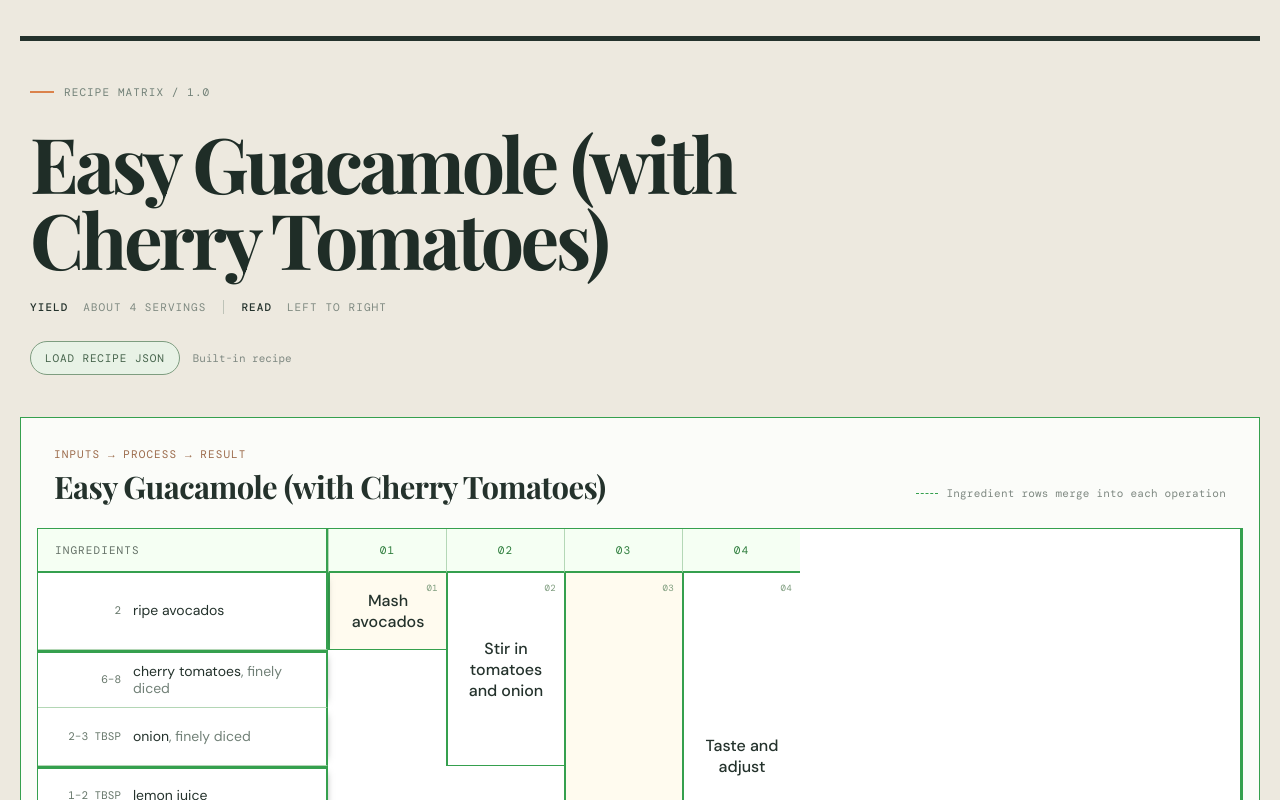
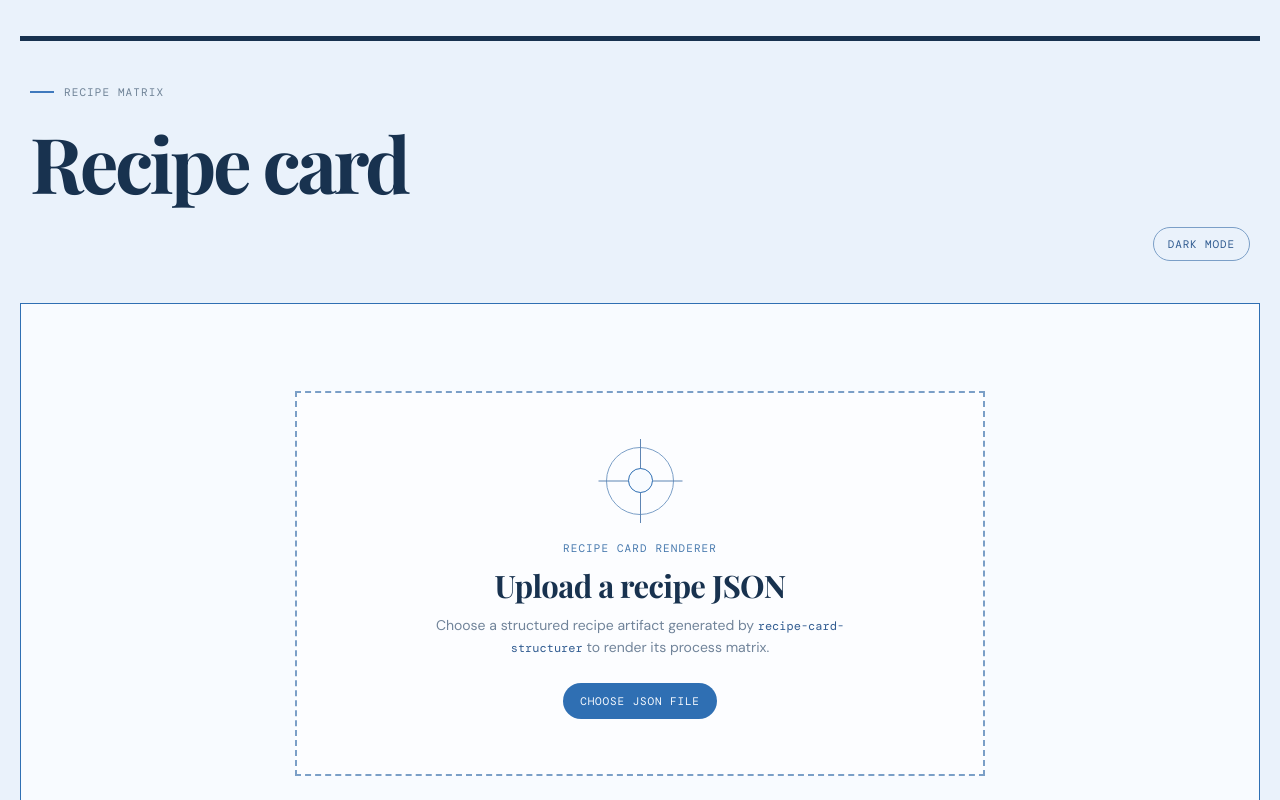
Before and after one commit to gradybknight/recipe_generator, a React (Vite) app: page / in a window 1280 px wide. Shown: the top 800 px of the page. Built offline with nearby package versions, Linux system fonts and the light colour scheme.

Commit message:
blue theme, dark mode, initial state

```diff
--- a/src/main.jsx
+++ b/src/main.jsx
@@ -1,6 +1,5 @@
-import { StrictMode, useMemo, useState } from 'react'
+import { StrictMode, useEffect, useMemo, useState } from 'react'
 import { createRoot } from 'react-dom/client'
-import defaultRecipe from './recipe.json'
 import './styles.css'
 
 const colors = {
@@ -178,11 +177,34 @@ function Notes({ recipe }) {
   )
 }
 
+function EmptyRecipe({ onFile, error }) {
+  return (
+    <section className="empty-panel">
+      <div className="upload-target">
+        <div className="target-mark" aria-hidden="true"><span /></div>
+        <div className="section-kicker">Recipe card renderer</div>
+        <h2>Upload a recipe JSON</h2>
+        <p>Choose a structured recipe artifact generated by <code>recipe-card-structurer</code> to render its process matrix.</p>
+        <label className="target-picker">
+          <input type="file" accept="application/json,.json" onChange={onFile} />
+          <span>Choose JSON file</span>
+        </label>
+        {error && <div className="import-error" role="alert">{error}</div>}
+      </div>
+    </section>
+  )
+}
+
 function App() {
-  const [recipe, setRecipe] = useState(defaultRecipe)
+  const [recipe, setRecipe] = useState(null)
   const [completedThrough, setCompletedThrough] = useState(0)
-  const [loadedFile, setLoadedFile] = useState('Built-in recipe')
+  const [loadedFile, setLoadedFile] = useState('')
   const [importError, setImportError] = useState('')
+  const [darkMode, setDarkMode] = useState(false)
+
+  useEffect(() => {
+    document.documentElement.dataset.theme = darkMode ? 'dark' : 'light'
+  }, [darkMode])
 
   const handleFile = async (event) => {
     const file = event.currentTarget.files?.[0]
@@ -205,24 +227,28 @@ function App() {
     <main className="app-shell">
       <div className="top-rule" />
       <header className="recipe-header">
-        <div className="eyebrow"><span className="eyebrow-mark" /> Recipe matrix / {recipe.schema_version}</div>
-        <h1>{recipe.title}</h1>
-        <div className="header-meta">
+        <div className="eyebrow"><span className="eyebrow-mark" /> Recipe matrix{recipe && ` / ${recipe.schema_version}`}</div>
+        <h1>{recipe ? recipe.title : 'Recipe card'}</h1>
+        {recipe && <div className="header-meta">
           <span><strong>Yield</strong> {recipe.servings.display}</span>
           <span className="meta-divider" />
           <span><strong>Read</strong> left to right</span>
-        </div>
-        <div className="recipe-tools">
+        </div>}
+        {recipe && <div className="recipe-tools">
           <label className="file-picker">
             <input type="file" accept="application/json,.json" onChange={handleFile} />
             <span>Load recipe JSON</span>
           </label>
+          <button type="button" className="theme-toggle" onClick={() => setDarkMode((enabled) => !enabled)}>
+            {darkMode ? 'Light mode' : 'Dark mode'}
+          </button>
           <span className="loaded-file">{loadedFile}</span>
-          {importError && <span className="import-error" role="alert">{importError}</span>}
-        </div>
+        </div>}
+        {!recipe && <div className="empty-header-tools"><button type="button" className="theme-toggle" onClick={() => setDarkMode((enabled) => !enabled)}>{darkMode ? 'Light mode' : 'Dark mode'}</button></div>}
       </header>
 
-      <section className="matrix-panel">
+      {!recipe && <EmptyRecipe onFile={handleFile} error={importError} />}
+      {recipe && <section className="matrix-panel">
         <div className="matrix-caption">
           <div>
             <div className="section-kicker">Inputs → process → result</div>
@@ -232,10 +258,10 @@ function App() {
         </div>
         {completedThrough > 0 && <div className="progress-strip"><span>Progress saved through step {completedThrough}</span><span className="progress-actions"><button type="button" onClick={() => setCompletedThrough((step) => Math.max(0, step - 1))}>Undo step {completedThrough}</button><button type="button" onClick={() => setCompletedThrough(0)}>Show all</button></span></div>}
         <RecipeMatrix recipe={recipe} completedThrough={completedThrough} onComplete={setCompletedThrough} onUndo={() => setCompletedThrough((step) => Math.max(0, step - 1))} />
-      </section>
+      </section>}
 
-      <Notes recipe={recipe} />
-      {recipe.validation.needs_review && <div className="review-warning">Review needed: {recipe.validation.issues.join(' ')}</div>}
+      {recipe && <Notes recipe={recipe} />}
+      {recipe?.validation.needs_review && <div className="review-warning">Review needed: {recipe.validation.issues.join(' ')}</div>}
       <footer><span>Generated from structured recipe data</span><span>Kitchen / 01</span></footer>
     </main>
   )
--- a/src/styles.css
+++ b/src/styles.css
@@ -20,8 +20,26 @@ h2 { font: 700 31px/1.1 'Playfair Display', serif; margin: 8px 0 0; letter-spaci
 .file-picker input { position: absolute; width: 1px; height: 1px; opacity: 0; pointer-events: none; }
 .file-picker span { border: 1px solid #7e9d80; border-radius: 22px; padding: 9px 14px; color: #45634b; background: #e8f2e6; font: 11px 'DM Mono', monospace; text-transform: uppercase; letter-spacing: .08em; }
 .file-picker span:hover { background: #d5e6d4; }
+.theme-toggle { border: 1px solid #7b9fc7; border-radius: 22px; padding: 9px 14px; color: #315c91; background: transparent; cursor: pointer; font: 11px 'DM Mono', monospace; text-transform: uppercase; letter-spacing: .08em; }
+.theme-toggle:hover { background: #d1e3f6; }
 .loaded-file { color: #7f8982; font: 11px 'DM Mono', monospace; }
 .import-error { flex-basis: 100%; color: #8a543e; font: 11px/1.5 'DM Mono', monospace; }
+.empty-header-tools { display: flex; justify-content: flex-end; margin-top: 27px; }
+.empty-panel { min-height: 560px; display: grid; place-items: center; border: 1px solid #2f6fb3; background: #f8fbff; padding: 34px; }
+.upload-target { width: min(690px, 100%); min-height: 385px; display: flex; flex-direction: column; align-items: center; justify-content: center; text-align: center; border: 2px dashed #7b9fc7; background: rgba(255, 255, 255, .64); padding: 45px 30px; }
+.target-mark { width: 68px; height: 68px; display: grid; place-items: center; border: 1px solid #7b9fc7; border-radius: 50%; margin-bottom: 26px; position: relative; }
+.target-mark::before, .target-mark::after, .target-mark span::before, .target-mark span::after { content: ''; position: absolute; background: #5f85b3; }
+.target-mark::before, .target-mark::after { width: 1px; height: 84px; }
+.target-mark::after { transform: rotate(90deg); }
+.target-mark span { width: 25px; height: 25px; border: 1px solid #2f6fb3; border-radius: 50%; position: relative; z-index: 1; background: #f8fbff; }
+.target-mark span::before, .target-mark span::after { display: none; }
+.upload-target h2 { margin: 13px 0 12px; }
+.upload-target p { max-width: 450px; color: #71849a; font-size: 14px; line-height: 1.6; margin-bottom: 25px; }
+.upload-target code { color: #315c91; font: 12px 'DM Mono', monospace; }
+.target-picker { cursor: pointer; }
+.target-picker input { position: absolute; width: 1px; height: 1px; opacity: 0; pointer-events: none; }
+.target-picker span { display: inline-block; border-radius: 22px; padding: 11px 17px; color: #f8fbff; background: #2f6fb3; font: 11px 'DM Mono', monospace; text-transform: uppercase; letter-spacing: .08em; }
+.target-picker span:hover { background: #245b99; }
 .matrix-panel { border: 1px solid #35a04e; background: #fbfcf9; padding: 0 16px 16px; box-shadow: 0 4px 0 rgba(48, 97, 57, .07); }
 .matrix-caption { display: flex; justify-content: space-between; align-items: end; padding: 29px 17px 25px; }
 .section-kicker { color: #9b6a4a; }
@@ -85,3 +103,98 @@ footer { display: flex; justify-content: space-between; color: #8b938c; padding:
   .matrix-panel, .notes-panel { break-inside: avoid; }
   .matrix-scroll { overflow: visible; }
 }
+
+/* Blue theme */
+:root { color: #18324f; background: #eaf2fb; }
+body { background: #eaf2fb; }
+.top-rule { background: #18324f; }
+.eyebrow { color: #6e8296; }
+.eyebrow-mark { background: #3f79bd; }
+h1 { color: #18324f; }
+.header-meta { color: #71869b; }
+.header-meta strong { color: #18324f; }
+.meta-divider { background: #b8c9da; }
+.file-picker span { border-color: #7b9fc7; color: #315c91; background: #e5effa; }
+.file-picker span:hover { background: #d1e3f6; }
+.theme-toggle { border-color: #7b9fc7; color: #315c91; }
+.theme-toggle:hover { background: #d1e3f6; }
+.loaded-file, .matrix-key { color: #7890a6; }
+.matrix-panel { border-color: #2f6fb3; background: #f8fbff; box-shadow: 0 4px 0 rgba(43, 93, 148, .1); }
+.section-kicker { color: #4779ae; }
+.key-line { border-color: #2f6fb3; }
+.recipe-matrix { border-color: #2f6fb3; background: #fff; }
+.matrix-head { color: #2d619d; border-color: #2f6fb3; background: #eff6fd; }
+.completed-head { background: #e5effa; color: #416e9e; border-color: #2f6fb3; }
+.completed-head small { color: #7892ac; }
+.completed-head:hover { background: #d1e3f6; }
+.ingredient-head { border-color: #2f6fb3; color: #607991; }
+.operation-head { border-color: #b7cee6; }
+.matrix-ingredient { border-color: #2f6fb3; border-bottom-color: #b7cee6; background: #fff; box-shadow: 5px 0 7px -7px rgba(24, 50, 79, .55); }
+.matrix-ingredient.step-start { border-top-color: #2f6fb3; }
+.summary-row, .completed-cell, .progress-strip { background: #e5effa; }
+.matrix-summary small, .matrix-amount { color: #71849a; }
+.summary-check { color: #2e69ae; }
+.matrix-ingredient em { color: #71849a; }
+.operation-cell { border-color: #2f6fb3; background: rgba(255, 255, 255, .96); }
+.operation-cell.warm { background: rgba(244, 248, 253, .98); }
+.operation-cell button:hover { color: #3e6faa; }
+.operation-number { color: #5f85b3; }
+.completed-cell { border-color: #2f6fb3; }
+.restore-button, .progress-strip button { border-color: #a9bfd9; color: #486d9c; }
+.restore-button:hover, .progress-strip button:hover { background: #d1e3f6; }
+.notes-panel { border-color: #bdcde0; background: #eef4fb; }
+.note-index { color: #3e72ac; }
+.note p { color: #5e7188; }
+footer { color: #74879a; }
+
+/* Dark mode */
+:root[data-theme='dark'] { color: #e4edf7; background: #0d1724; }
+:root[data-theme='dark'] body { background: #0d1724; }
+:root[data-theme='dark'] .top-rule { background: #b8d5f4; }
+:root[data-theme='dark'] .eyebrow { color: #9bb5d0; }
+:root[data-theme='dark'] .eyebrow-mark { background: #78a9dc; }
+:root[data-theme='dark'] h1, :root[data-theme='dark'] .header-meta strong { color: #f0f6fc; }
+:root[data-theme='dark'] .header-meta { color: #a8bdd4; }
+:root[data-theme='dark'] .meta-divider { background: #415a73; }
+:root[data-theme='dark'] .file-picker span { border-color: #6d99c7; color: #c6def7; background: #1a3551; }
+:root[data-theme='dark'] .file-picker span:hover { background: #26496d; }
+:root[data-theme='dark'] .empty-header-tools .theme-toggle { border-color: #6d99c7; color: #c6def7; }
+:root[data-theme='dark'] .empty-panel { border-color: #78a9dc; background: #111f30; }
+:root[data-theme='dark'] .upload-target { border-color: #6d99c7; background: rgba(23, 39, 58, .72); }
+:root[data-theme='dark'] .target-mark { border-color: #6d99c7; }
+:root[data-theme='dark'] .target-mark::before, :root[data-theme='dark'] .target-mark::after { background: #a5c8ec; }
+:root[data-theme='dark'] .target-mark span { border-color: #78a9dc; background: #17273a; }
+:root[data-theme='dark'] .upload-target p { color: #a8bdd4; }
+:root[data-theme='dark'] .upload-target code { color: #c6def7; }
+:root[data-theme='dark'] .target-picker span { color: #102235; background: #a9d0f5; }
+:root[data-theme='dark'] .target-picker span:hover { background: #c6def7; }
+:root[data-theme='dark'] .theme-toggle { border-color: #6d99c7; color: #c6def7; }
+:root[data-theme='dark'] .theme-toggle:hover { background: #2b567e; }
+:root[data-theme='dark'] .loaded-file, :root[data-theme='dark'] .matrix-key { color: #9bb5d0; }
+:root[data-theme='dark'] .matrix-panel { border-color: #78a9dc; background: #111f30; box-shadow: 0 4px 0 rgba(0, 0, 0, .25); }
+:root[data-theme='dark'] .section-kicker { color: #9fc4e8; }
+:root[data-theme='dark'] .key-line { border-color: #78a9dc; }
+:root[data-theme='dark'] .recipe-matrix { border-color: #78a9dc; background: #17273a; }
+:root[data-theme='dark'] .matrix-head { color: #c6def7; border-color: #78a9dc; background: #1a3551; }
+:root[data-theme='dark'] .completed-head { background: #214466; color: #d7e9fb; border-color: #78a9dc; }
+:root[data-theme='dark'] .completed-head small { color: #9bb5d0; }
+:root[data-theme='dark'] .completed-head:hover { background: #2b567e; }
+:root[data-theme='dark'] .ingredient-head { border-color: #78a9dc; color: #b4cbe2; }
+:root[data-theme='dark'] .operation-head { border-color: #486b8e; }
+:root[data-theme='dark'] .matrix-ingredient { border-color: #78a9dc; border-bottom-color: #486b8e; background: #17273a; box-shadow: 5px 0 7px -7px rgba(0, 0, 0, .8); }
+:root[data-theme='dark'] .matrix-ingredient.step-start { border-top-color: #78a9dc; }
+:root[data-theme='dark'] .summary-row, :root[data-theme='dark'] .completed-cell, :root[data-theme='dark'] .progress-strip { background: #1b3a5b; }
+:root[data-theme='dark'] .matrix-summary small, :root[data-theme='dark'] .matrix-amount { color: #a8bdd4; }
+:root[data-theme='dark'] .summary-check { color: #a9d0f5; }
+:root[data-theme='dark'] .matrix-ingredient em { color: #a8bdd4; }
+:root[data-theme='dark'] .operation-cell { border-color: #78a9dc; background: rgba(23, 39, 58, .98); }
+:root[data-theme='dark'] .operation-cell.warm { background: rgba(29, 47, 68, .98); }
+:root[data-theme='dark'] .operation-cell button:hover { color: #b7d7f6; }
+:root[data-theme='dark'] .operation-number { color: #a5c8ec; }
+:root[data-theme='dark'] .completed-cell { border-color: #78a9dc; }
+:root[data-theme='dark'] .restore-button, :root[data-theme='dark'] .progress-strip button { border-color: #648bb4; color: #c6def7; }
+:root[data-theme='dark'] .restore-button:hover, :root[data-theme='dark'] .progress-strip button:hover { background: #2b567e; }
+:root[data-theme='dark'] .notes-panel { border-color: #486b8e; background: #16283c; }
+:root[data-theme='dark'] .note-index { color: #9fc4e8; }
+:root[data-theme='dark'] .note p { color: #b4cbe2; }
+:root[data-theme='dark'] footer { color: #91a9c1; }
```
